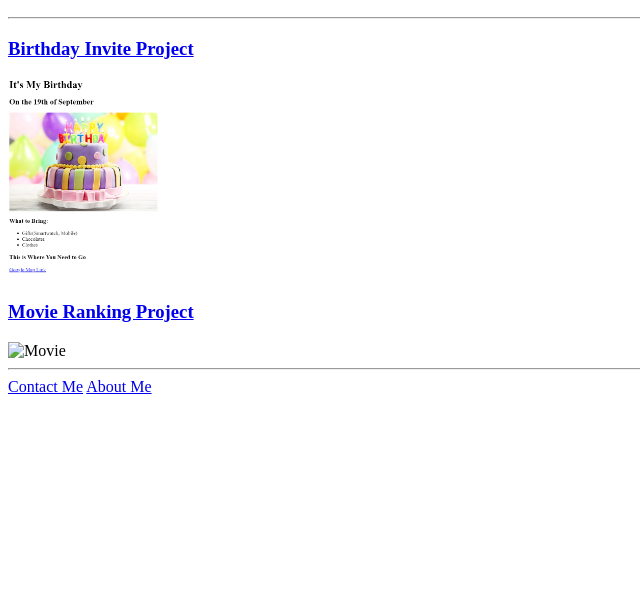
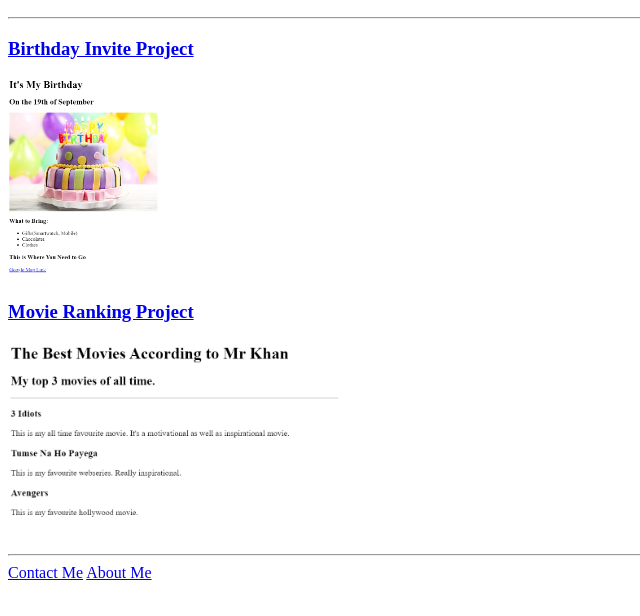
Before and after one commit to ArizAli19/Portfolio, a plain HTML site: page index.html in a window 1280 px wide. Shown: the part 110-726 px from the top of the page, without its empty margins (0-640 px from the left). Drawn offline with Linux system fonts and the light colour scheme; files whose address does not match are found by name.

Commit message:
Update index.html

```diff
--- a/index.html
+++ b/index.html
@@ -12,7 +12,7 @@
     <img src="./assets/images/bithday-invite.png" height="200" alt="B'day">
 
    <h3><a href="./assets/images/movie-ranking.png">Movie Ranking Project</a></h3>
-    <img src="./assets/images/movie-ranking.png" height="200" alt="Movie">
+    <img src="movie-ranking.png" height="200" alt="Movie">
 <hr>
 <a href="contact.html">Contact Me</a>
 <a href="about.html">About Me</a>
```
